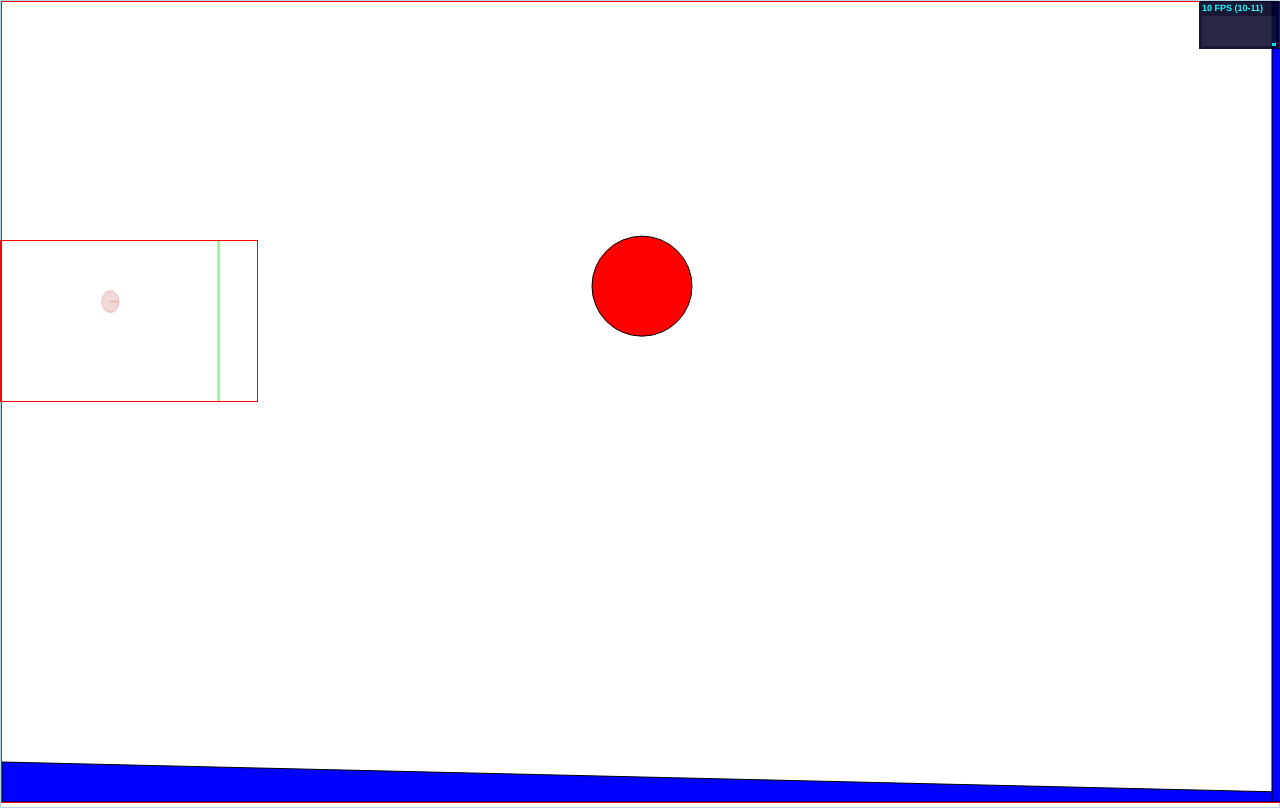
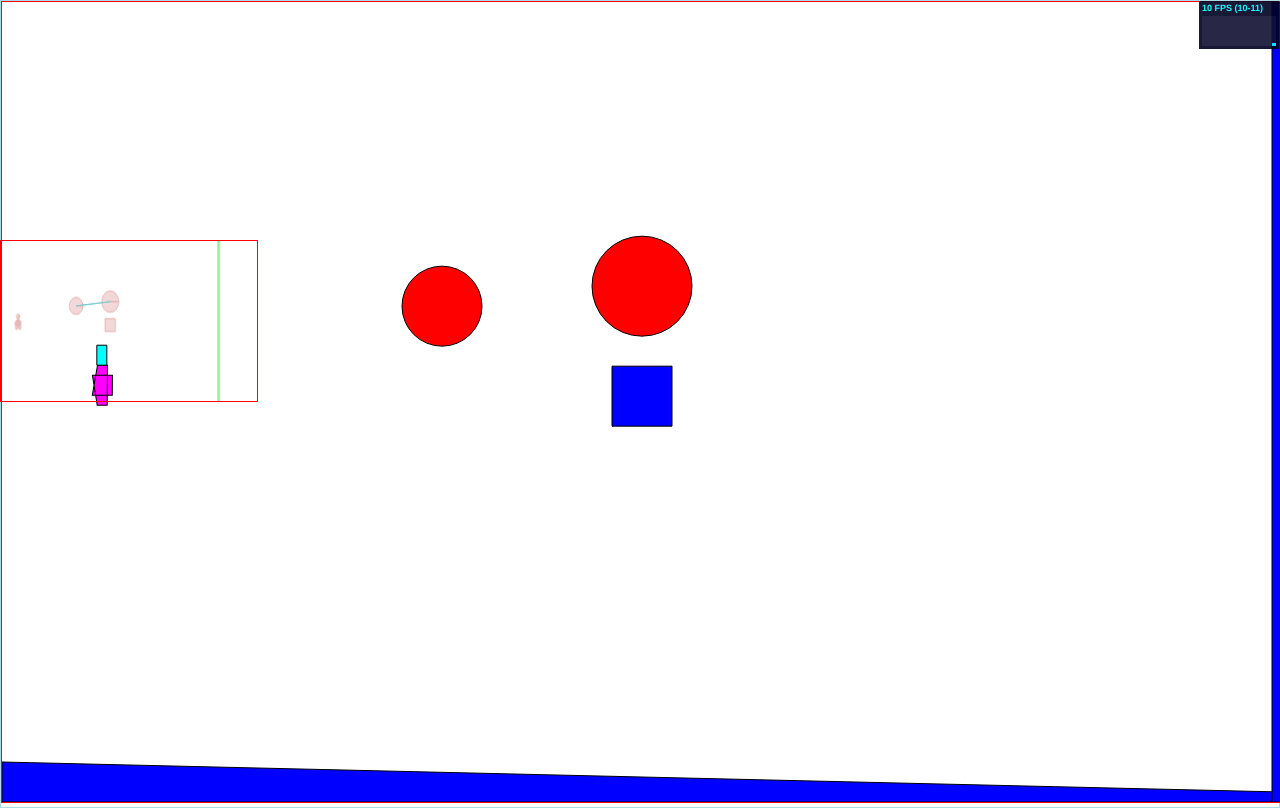
Before and after one commit to ctacer/kyrs, a plain HTML site: page public_html/box2d.html in a window 1280 px wide. Drawn offline with Linux system fonts and the light colour scheme; animation ran at ten frames a second.

Commit message:
player simulate v.01
do not concat two fixture vertices into one
they must be on right order

```diff
--- a/public_html/box2d.html
+++ b/public_html/box2d.html
@@ -9,6 +9,7 @@
     <script type="text/javascript" src="js/libs/kinetic-v4.3.3.min.js"></script>
 
     <script type="text/javascript" src="js/Object.js"></script>
+    <script type="text/javascript" src="js/worlds/player.js"></script>
     <script type="text/javascript" src="js/Renderer.js"></script>
     <script type="text/javascript" src="js/worlds/world.js"></script>
     <script type="text/javascript" src="js/worlds/graphic.js"></script>
--- a/public_html/js/Object.js
+++ b/public_html/js/Object.js
@@ -13,7 +13,8 @@ function DynamicObject(world,pxTmtr){
 
 		var bodydef = new b2BodyDef();
 		bodydef.type = b2Body.b2_dynamicBody;
-	    bodydef.position.Set(pos.x/this.PixelToMeter, pos.y/this.PixelToMeter);
+		if(pos)
+	    	bodydef.position.Set(pos.x/this.PixelToMeter, pos.y/this.PixelToMeter);
 
 	    var fixtureDef = new b2FixtureDef();
         fixtureDef.density = 1;
@@ -43,11 +44,81 @@ function DynamicObject(world,pxTmtr){
 
 	    //this.setGraphic(this.phys.length - 1);
 	}
+
+	this.JointBodys = function(_type,i,j,opt){
+
+		if(!this.phys[i] || !this.phys[j])return;
+
+		var jointDef,joint;
+
+		 switch (_type.toUpperCase() ){
+		 	case "DISTANCE":
+		 		jointDef = new b2DistanceJointDef();
+		 		jointDef.Initialize(this.phys[i],this.phys[j],this.phys[i].GetWorldCenter(),this.phys[j].GetWorldCenter() );
+		 		jointDef.collideConnected = true;
+		 		joint = this.world.CreateJoint(jointDef);
+		 		break;
+		 	case "REVOLUTE":
+		 		jointDef = new b2RevoluteJointDef();
+		 		if(opt.grBody){
+			 		jointDef.Initialize(this.phys[i],opt.grBody,this.phys[i].GetWorldCenter() );
+			 		jointDef.lowerAngle = -0.3*Box2D.Common.b2Settings.b2_pi;
+			 		jointDef.upperAngle = 0.3*Box2D.Common.b2Settings.b2_pi;
+			 		/*
+					jointDef.motorSpeed = 0.0f;
+					jointDef.enableMotor = true;
+			 		jointDef.enableLimit = true;
+					jointDef.maxMotorTorque = 1;
+					*/
+			 		joint = this.world.CreateJoint(jointDef);
+		 		}
+		 		break;
+		 	case "PULLEY":
+		 		jointDef = new b2PulleyJointDef();
+				var groundAnchor1 = new b2Vec2(5, 0);
+				var groundAnchor2 = new b2Vec2(6, 12);
+				var ratio = 1;
+				jointDef.Initialize(this.phys[i],this.phys[j], groundAnchor1, groundAnchor2, this.phys[i].GetWorldCenter(),this.phys[j].GetWorldCenter(), ratio);
+				/*
+				jointDef.maxLength1 = 4;
+				jointDef.maxLength2 = 4;
+				*/
+		 		joint = this.world.CreateJoint(jointDef);
+		 		break;
+		 	case "PRISMATIC":
+		 		jointDef = new b2PrismaticJointDef();
+		 		jointDef.Initialize(this.phys[i],this.phys[j],this.phys[i].GetWorldCenter(), new b2Vec2(0,1) );
+
+				jointDef.lowerTranslation = -2.5;
+				jointDef.upperTranslation = 2.5;
+				/*
+				jointDef.enableLimit = true;
+				jointDef.maxMotorForce = 1.0f;
+				jointDef.motorSpeed = 0.0f;
+				jointDef.enableMotor = true;
+				*/
+		 		joint = this.world.CreateJoint(jointDef);
+		 		break;
+		 	default:
+		 		console.log("Invalid Joint Type!<Object.js:JointBodys():method>");
+		 		break;
+		 }
+
+
 /*
-	this.addPhysic = function(){
+		try{
+			jointDef = eval("new b2" + _type + "JointDef();");
+		}
+		catch(er){
+			console.log(er);
+			return;
+		}
+
+		*/
+
+
 
 	}
-*/
 
 	this.bindStage = function(stage){
 		this.layer = new Kinetic.Layer();
@@ -81,7 +152,7 @@ function DynamicObject(world,pxTmtr){
 				x: this.phys[i].GetPosition().x*this.PixelToMeter,
 				y: this.phys[i].GetPosition().y*this.PixelToMeter,
 				radius: this.phys[i].GetFixtureList().GetShape().GetRadius()*this.PixelToMeter,
-				fill: 'red',
+				fill: '#FF0000',
 		        stroke: 'black',
 		        strokeWidth: 1
 			});
@@ -89,9 +160,9 @@ function DynamicObject(world,pxTmtr){
 		if(this.phys[i].GetFixtureList().GetShape().GetType() == 1){
 			var ar = this.phys[i].GetFixtureList().GetShape().GetVertices();
 			var arr = [];
-			for (var i = 0; i < ar.length; i++) {
-				arr.push(ar[i].x*this.PixelToMeter);
-				arr.push(ar[i].y*this.PixelToMeter);
+			for (var j = 0; j < ar.length; j++) {
+				arr.push(ar[j].x*this.PixelToMeter);
+				arr.push(ar[j].y*this.PixelToMeter);
 			};
 			shape = new Kinetic.Polygon({
 				points: arr,
@@ -114,7 +185,7 @@ function DynamicObject(world,pxTmtr){
 		for (var i = 0; i < this.parts.length; i++) {
 			var pos = this.phys[i].GetPosition();
 			this.parts[i].setPosition( pos.x*this.PixelToMeter, pos.y*this.PixelToMeter );
-            this.parts[i].setRotation( this.phys[i].GetAngle()*180/Math.PI );
+            this.parts[i].setRotation( this.phys[i].GetAngle());
 		};
 	}
 
@@ -138,7 +209,8 @@ function StaticObject(world,pxTmtr){
 
 		var bodydef = new b2BodyDef();
 		bodydef.type = b2Body.b2_staticBody;
-	    bodydef.position.Set(pos.x/this.PixelToMeter, pos.y/this.PixelToMeter);
+		if(pos)
+	    	bodydef.position.Set(pos.x/this.PixelToMeter, pos.y/this.PixelToMeter);
 
 	    var fixtureDef = new b2FixtureDef();
         fixtureDef.density = 1;
--- a/public_html/js/core.js
+++ b/public_html/js/core.js
@@ -9,6 +9,7 @@ window.addEventListener('load',function(e){
 
     var o = definePhysicWorld();
     defineGraphicWorld( o );
+
 
 
 
--- /dev/null
+++ b/public_html/js/worlds/player.js
@@ -0,0 +1,218 @@
+
+
+function Player(pxTmtr){
+
+
+
+	this.phys = [];
+	this.parts = [];
+	this.PixelToMeter = pxTmtr || 50;
+
+	this.setPhysic = function(world,pos){
+
+		var bodydef = new b2BodyDef();
+		bodydef.type = b2Body.b2_dynamicBody;
+
+		var fixtureDef = new b2FixtureDef();
+        fixtureDef.density = 1;
+        fixtureDef.friction = 0.5;
+        fixtureDef.restitution = 0.2;
+        var shape;
+
+        var p = {x:pos.x/this.PixelToMeter, y:pos.y/this.PixelToMeter};
+
+
+        //define body of the body
+        bodydef.position.Set(pos.x/this.PixelToMeter, pos.y/this.PixelToMeter);
+
+        shape = new b2PolygonShape();
+        shape.SetAsBox(0.2,0.2);
+
+        fixtureDef.shape = shape;
+
+        var body = world.CreateBody(bodydef);
+        body.CreateFixture(fixtureDef);
+
+        //this.phys.push({body:body,tittle:'body', color: "#00FF00"});
+
+
+
+        //define neak body
+	    //bodydef.position.Set( 0, 0 );
+
+	    shape = new b2PolygonShape();
+	    shape.SetAsBox(0.1,0.4);
+	    //shape.SetAsArray( [new b2Vec2(p.x-0.2,p.y-0.2),new b2Vec2(p.x,p.y-0.25),new b2Vec2(p.x+0.2,p.y-0.2)], 3);
+
+	    fixtureDef.shape = shape;
+
+	    //var neak = world.CreateBody(bodydef);
+	    body.CreateFixture(fixtureDef);
+
+	    this.phys.push({body:body,tittle:'body', color: "#00FF00"});
+
+	    //this.phys.push( {body:neak, tittle:'neak', color: "#FFFF00"} );
+
+
+
+        //define head body
+		bodydef.position.Set( p.x, p.y - 0.45 );
+
+        shape = new b2CircleShape();
+        shape.SetRadius(0.2);
+
+        fixtureDef.shape = shape;
+
+	    var head = world.CreateBody(bodydef);
+	    head.CreateFixture(fixtureDef);
+
+	    this.phys.push({body:head,tittle:'head', color: "#FF00FF"});
+
+
+
+        //define left hand body
+        bodydef.position.Set( p.x - 0.225, p.y );
+
+        shape = new b2PolygonShape();
+        shape.SetAsBox(0.05,0.18);
+
+        fixtureDef.shape = shape;
+
+        var leftHand = world.CreateBody(bodydef);
+        leftHand.CreateFixture(fixtureDef);
+
+        this.phys.push({body:leftHand,tittle:'left hand', color: "#FF0000"});
+
+
+        //define right hand body
+        bodydef.position.Set( p.x + 0.225, p.y );
+
+        shape = new b2PolygonShape();
+        shape.SetAsBox(0.05,0.18);
+
+        fixtureDef.shape = shape;
+
+        var rightHand = world.CreateBody(bodydef);
+        rightHand.CreateFixture(fixtureDef);
+
+        this.phys.push({body:rightHand,tittle:'right hand', color: "#0000FF"});
+
+
+
+        //define left leg body
+        bodydef.position.Set( p.x - 0.1, p.y + 0.3 );
+
+        shape = new b2PolygonShape();
+        shape.SetAsBox(0.1,0.2);
+
+        fixtureDef.shape = shape;
+
+        var leftLeg = world.CreateBody(bodydef);
+        leftLeg.CreateFixture(fixtureDef);
+
+        this.phys.push({body:leftLeg,tittle:'left leg', color: "#FF00FF"});
+
+
+        //define right leg body
+        bodydef.position.Set( p.x + 0.1, p.y + 0.3 );
+
+        shape = new b2PolygonShape();
+        shape.SetAsBox(0.1,0.2);
+
+        fixtureDef.shape = shape;
+
+        var rightLeg = world.CreateBody(bodydef);
+        rightLeg.CreateFixture(fixtureDef);
+
+        this.phys.push({body:rightLeg,tittle:'right leg', color: "#00FFFF"});
+
+
+	}
+
+
+
+
+	this.bindStage = function(stage){
+
+		if(!this.phys[0]){
+			console.log('Failed to set Graphic:Physic object not correct.');
+			console.log('\tClass DynamicObject.\tmethod:setGraphic().');
+			return;
+		}
+
+		var layer = new Kinetic.Layer();
+		stage.add(layer);
+
+
+		var shape;
+
+		console.log(this.phys);
+		for (var i = 0; i < this.phys.length; i++) {
+
+
+			if(this.phys[i].tittle == 'head'){
+
+				shape = new Kinetic.Circle({
+					x: this.phys[i].body.GetPosition().x*this.PixelToMeter,
+					y: this.phys[i].body.GetPosition().y*this.PixelToMeter,
+					radius: this.phys[i].body.GetFixtureList().GetShape().GetRadius()*this.PixelToMeter,
+					fill: this.phys[i].color,
+			        stroke: 'black',
+			        strokeWidth: 1
+				});
+			}
+			else{
+				var ar=this.phys[i].body.GetFixtureList().GetShape().GetVertices();
+
+				for (var f = this.phys[i].body.GetFixtureList(); f; f = f.GetNext())
+				{
+					if(f.GetNext()){
+						f = f.GetNext();
+
+						for (var i = 0; i < f.GetShape().GetVertices().length; i++) {
+							ar.push(f.GetShape().GetVertices()[i]);
+						}
+
+						console.log(ar);
+					}
+				      //do something with the fixture 'f'
+				}
+
+
+
+				//var ar = this.phys[i].body.GetFixtureList().GetShape().GetVertices();
+				var arr = [];
+				for (var j = 0; j < ar.length; j++) {
+					arr.push(ar[j].x*this.PixelToMeter);
+					arr.push(ar[j].y*this.PixelToMeter);
+				};
+				shape = new Kinetic.Polygon({
+					points: arr,
+					fill: this.phys[i].color,
+			        stroke: 'black',
+			        strokeWidth: 1
+				});
+			}
+
+
+			this.parts.push(shape);
+			layer.add(shape);
+
+		}
+
+
+
+	}
+
+	this.updateObj = function (){
+
+		for (var i = 0; i < this.parts.length; i++) {
+			var pos = this.phys[i].body.GetPosition();
+			this.parts[i].setPosition( pos.x*this.PixelToMeter, pos.y*this.PixelToMeter );
+            this.parts[i].setRotation( this.phys[i].body.GetAngle() );
+		};
+	}
+
+
+
+}
--- a/public_html/js/worlds/world.js
+++ b/public_html/js/worlds/world.js
@@ -16,7 +16,18 @@ function definePhysicWorld() {
     ,   b2PolygonShape = Box2D.Collision.Shapes.b2PolygonShape
     ,   b2CircleShape = Box2D.Collision.Shapes.b2CircleShape
     ,   b2DebugDraw = Box2D.Dynamics.b2DebugDraw
-    ,  b2MouseJointDef =  Box2D.Dynamics.Joints.b2MouseJointDef ;
+    ,   b2MouseJointDef =  Box2D.Dynamics.Joints.b2MouseJointDef
+    ,   b2DistanceJoint = Box2D.Dynamics.Joints.b2DistanceJoint
+    ,   b2DistanceJointDef = Box2D.Dynamics.Joints.b2DistanceJointDef
+    ,   b2RevoluteJoint = Box2D.Dynamics.Joints.b2RevoluteJoint
+    ,   b2RevoluteJointDef = Box2D.Dynamics.Joints.b2RevoluteJointDef
+    ,   b2PulleyJoint = Box2D.Dynamics.Joints.b2PulleyJoint
+    ,   b2PulleyJointDef = Box2D.Dynamics.Joints.b2PulleyJointDef
+    ,   b2PrismaticJoint = Box2D.Dynamics.Joints.b2PrismaticJoint
+    ,   b2PrismaticJointDef = Box2D.Dynamics.Joints.b2PrismaticJointDef
+    ,   b2Joint = Box2D.Dynamics.Joints.b2Joint
+    ,   b2JointDef = Box2D.Dynamics.Joints.b2JointDef  ;
+
 
 
 
@@ -32,11 +43,29 @@ function definePhysicWorld() {
 
     //define world objects
 
+    var shape;
+
+    var cub = new PGObject(world,"dynamic",PixelToMeter);
+
+    shape = new b2PolygonShape();
+    shape.SetAsArray([new b2Vec2(w/2+30,180),new b2Vec2(w/2+30,240),new b2Vec2(w/2-30,240),new b2Vec2(w/2-30,180)],4);
+
+    cub.setPhysic(shape);
+
     var ball = new PGObject(world,"dynamic",PixelToMeter);
 
-    var shape = new b2CircleShape();
+    shape = new b2CircleShape();
     shape.SetRadius(50);
     ball.setPhysic(shape,{x:w/2,y:100});
+
+    //distance ball body
+    shape.SetRadius(40);
+    ball.setPhysic( shape,{x:w/2-200,y:120} );
+    ball.JointBodys('DISTANCE',0,1);
+
+    var playee = new Player(PixelToMeter);
+    playee.setPhysic(world, {x: 100, y: 200});
+
 
 
 
@@ -57,6 +86,9 @@ function definePhysicWorld() {
     var os = [];
     os.push(ball);
     os.push(wall);
+    os.push(cub);
+    os.push(playee);
+
 
 
     return {os:os,world:world,width:w,height:h,pixelToMeter:PixelToMeter};
```
